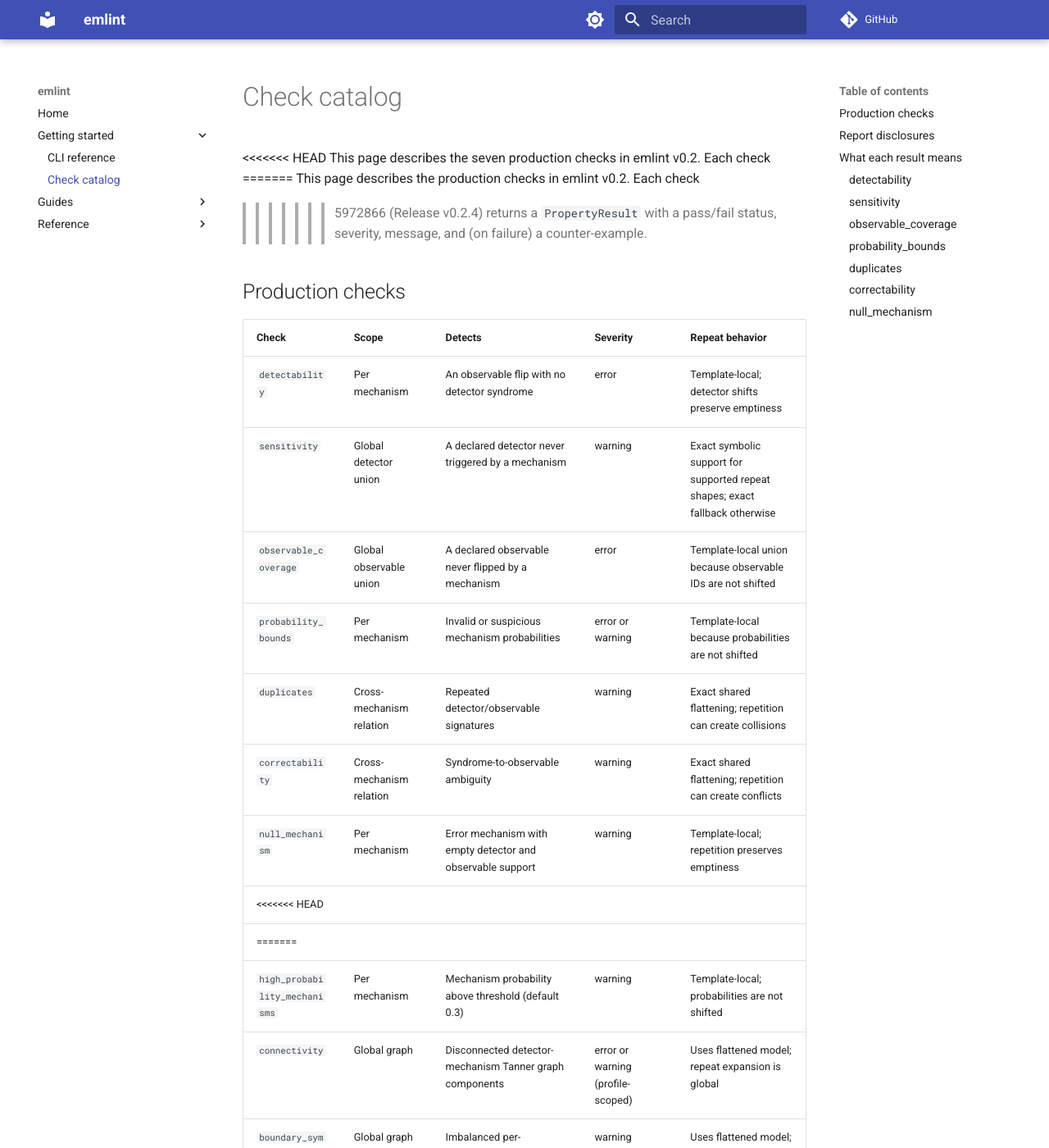
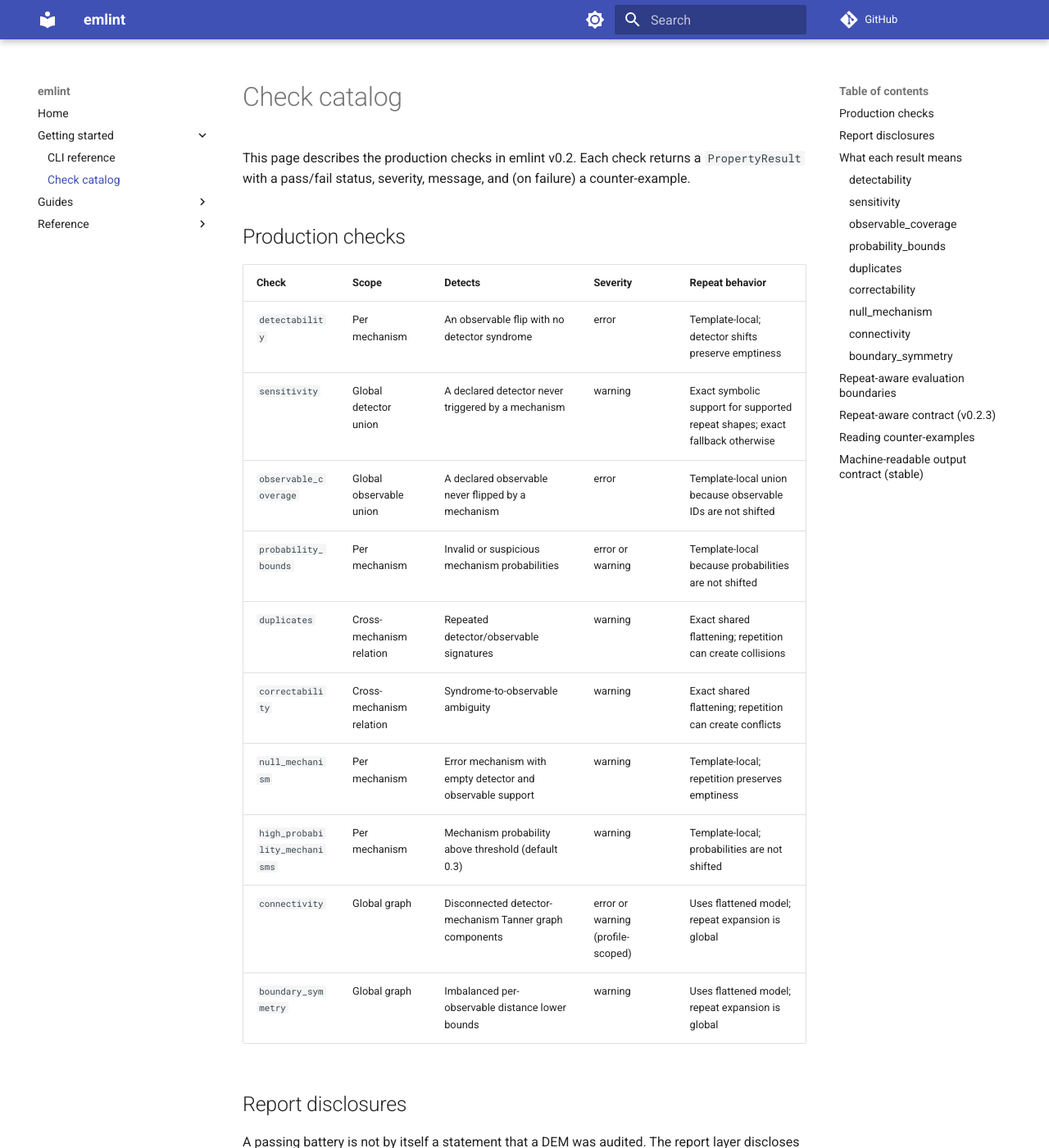
Before and after one commit to MathysRennela/emlint, an MkDocs documentation site: the page built from docs/checks.md, in a window 1280 px wide and 1400 px high. Shown: the whole window at 82% size. Built offline with MkDocs 1.6.1 and Material for MkDocs 9.7.7, drawn with Linux system fonts in a browser that asks for light colours; comment, search, counter and statistics services are not loaded; some of the changed text lies outside the part shown.

```diff
--- a/docs/checks.md
+++ b/docs/checks.md
@@ -1,10 +1,6 @@
 # Check catalog
 
-<<<<<<< HEAD
-This page describes the seven production checks in emlint v0.2. Each check
-=======
 This page describes the production checks in emlint v0.2. Each check
->>>>>>> 5972866 (Release v0.2.4)
 returns a `PropertyResult` with a pass/fail status, severity, message, and (on
 failure) a counter-example.
 
@@ -19,12 +15,9 @@ failure) a counter-example.
 | `duplicates` | Cross-mechanism relation | Repeated detector/observable signatures | warning | Exact shared flattening; repetition can create collisions |
 | `correctability` | Cross-mechanism relation | Syndrome-to-observable ambiguity | warning | Exact shared flattening; repetition can create conflicts |
 | `null_mechanism` | Per mechanism | Error mechanism with empty detector and observable support | warning | Template-local; repetition preserves emptiness |
-<<<<<<< HEAD
-=======
 | `high_probability_mechanisms` | Per mechanism | Mechanism probability above threshold (default 0.3) | warning | Template-local; probabilities are not shifted |
 | `connectivity` | Global graph | Disconnected detector-mechanism Tanner graph components | error or warning (profile-scoped) | Uses flattened model; repeat expansion is global |
 | `boundary_symmetry` | Global graph | Imbalanced per-observable distance lower bounds | warning | Uses flattened model; repeat expansion is global |
->>>>>>> 5972866 (Release v0.2.4)
 
 ## Report disclosures
 
@@ -116,8 +109,6 @@ does not already carry. The check is therefore template-local, and a repeat
 body is reported as one witness per template plus an `instance_count` rather
 than as one entry per expanded iteration.
 
-<<<<<<< HEAD
-=======
 ### `connectivity`
 
 Verifies that the detector-mechanism Tanner graph forms a single connected
@@ -131,7 +122,6 @@ decomposed or multi-component models.
 Checks that per-observable distance lower bounds are balanced. Requires at
 least two logical observables; skipped otherwise. Warning severity.
 
->>>>>>> 5972866 (Release v0.2.4)
 ## Repeat-aware evaluation boundaries
 
 The production checks do not all admit the same repeat optimization:
--- a/pyproject.toml
+++ b/pyproject.toml
@@ -4,11 +4,7 @@ build-backend = "setuptools.build_meta"
 
 [project]
 name = "emlint"
-<<<<<<< HEAD
-version = "0.2.3"
-=======
 version = "0.2.4"
->>>>>>> 5972866 (Release v0.2.4)
 description = "A static analysis tool for quantum error correction"
 readme = "README.md"
 requires-python = ">=3.10"
```
Also changed, not shown: CHANGELOG.md (+0 -6 lines), README.md (+0 -18 lines), 9 other files.
